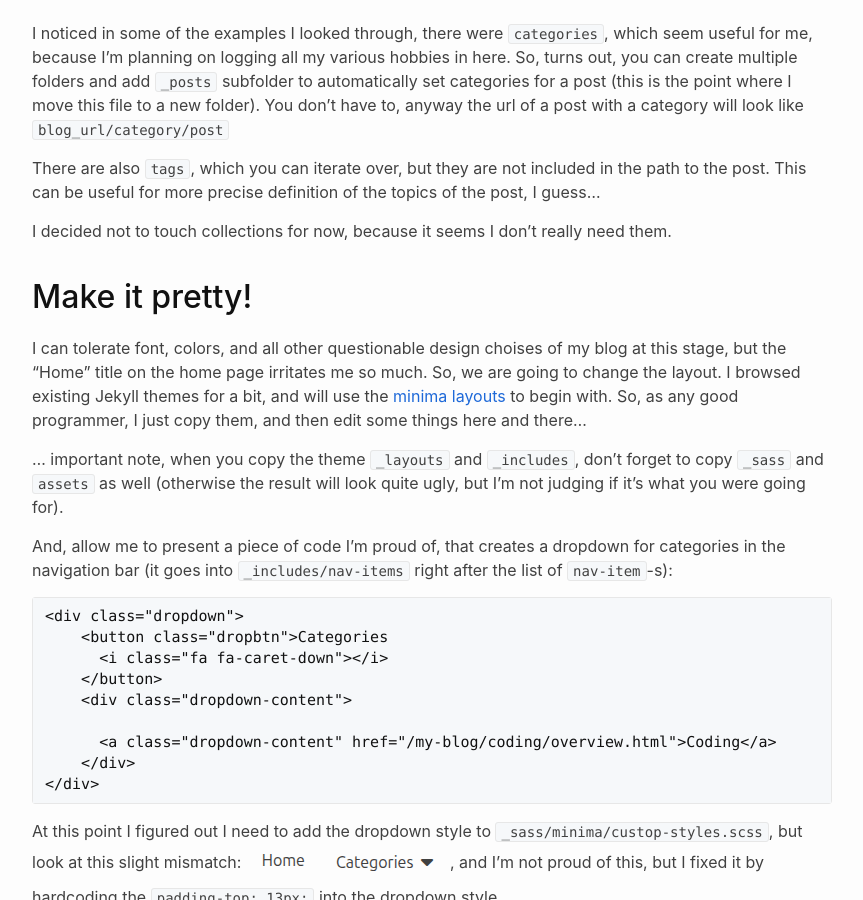
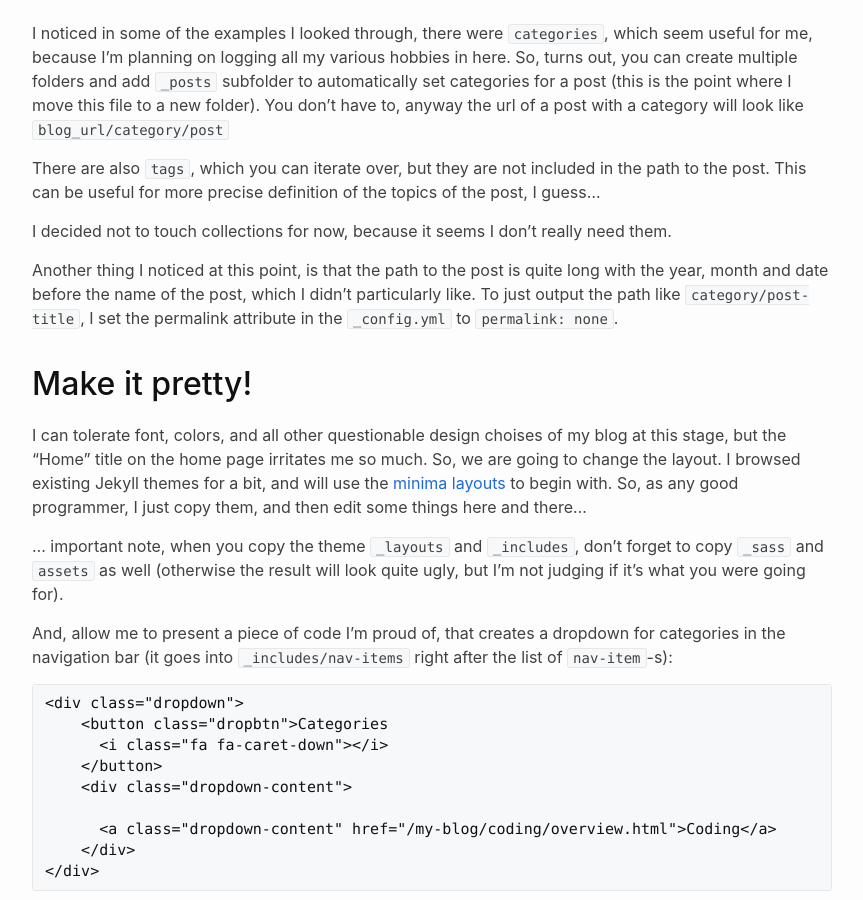
Before and after one commit to ris-iris/my-blog, a Jekyll site: the page built from coding/_posts/2025-10-19-first-post.md, in a window 1280 px wide and 900 px high, scrolled down 1036 px. Shown: the whole window, without its empty margins (208-1071 px from the left). Built offline with Jekyll 4.4.1, drawn with Linux system fonts in a browser that asks for light colours; nearby versions of some CDN libraries; our own code applies the rules of GitHub Pages for plain Markdown files.

Commit message:
Update 2025-10-19-first-post.md

```diff
--- a/coding/_posts/2025-10-19-first-post.md
+++ b/coding/_posts/2025-10-19-first-post.md
@@ -38,6 +38,8 @@ There are also ``tags``, which you can iterate over, but they are not included i
 
 I decided not to touch collections for now, because it seems I don't really need them.
 
+Another thing I noticed at this point, is that the path to the post is quite long with the year, month and date before the name of the post, which I didn't particularly like. To just output the path like `category/post-title`, I set the permalink attribute in the `_config.yml` to `permalink: none`.
+
 ## Make it pretty!
 I can tolerate font, colors, and all other questionable design choises of my blog at this stage, but the "Home" title on the home page irritates me so much. So, we are going to change the layout. I browsed existing Jekyll themes for a bit, and will use the [minima layouts](https://github.com/jekyll/minima/tree/master/_layouts) to begin with. So, as any good programmer, I just copy them, and then edit some things here and there...
 
```
